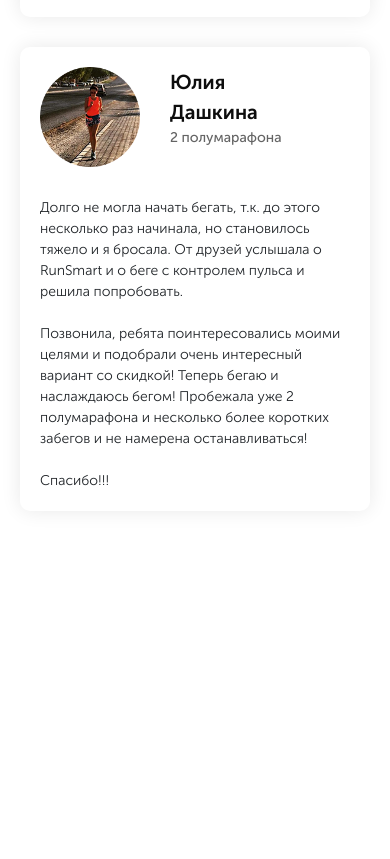
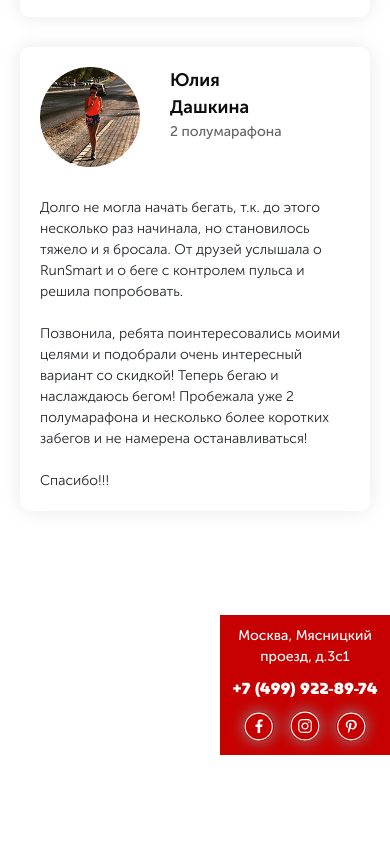
Before and after one commit to vulGUN/RunSmart_site_pratice, a website: page index.html in a window 390 px wide. Shown: the part 6607-7466 px from the top of the page. Before the commit the page ends 7166 px from the top, so only its background shows below. Drawn offline with nearby package versions, Linux system fonts and the light colour scheme.

Commit message:
345t4et54

```diff
--- a/index.html
+++ b/index.html
@@ -490,6 +490,45 @@
         </div>
       </div>
     </section>
+
+    <footer class="footer">
+      <!-- <div class="footer__map"></div> -->
+
+      <!-- гугл карта -->
+
+      <!-- <iframe
+        src="https://www.google.com/maps/embed?pb=!1m18!1m12!1m3!1d1232.6570693532226!2d37.6464585720679!3d55.76825164370765!2m3!1f0!2f0!3f0!3m2!1i1024!2i768!4f13.1!3m3!1m2!1s0x46b54a636edcd2ad%3A0x4c2ca101e2c8c617!2z0JzRj9GB0L3QuNGG0LrQuNC5INC_0YAt0LQsIDQvMywg0JzQvtGB0LrQstCwLCAxMDcwNzg!5e0!3m2!1sru!2sru!4v1643913502487!5m2!1sru!2sru"
+        width="100%"
+        height="630"
+        style="border: 0"
+        allowfullscreen=""
+        loading="lazy"
+      ></iframe> -->
+
+      <!-- яндекс карта -->
+
+      <!-- <iframe
+        src="https://yandex.ru/map-widget/v1/?um=constructor%3A22c25763710c154a12de8846804f0e2f384dd1dbed3e5246a480b9d72f1c1e84&amp;source=constructor"
+        width="100%"
+        height="630"
+        frameborder="0"
+      ></iframe> -->
+      <script
+        type="text/javascript"
+        charset="utf-8"
+        async
+        src="https://api-maps.yandex.ru/services/constructor/1.0/js/?um=constructor%3A22c25763710c154a12de8846804f0e2f384dd1dbed3e5246a480b9d72f1c1e84&amp;width=100%25&amp;height=100%&amp;lang=ru_RU&amp;scroll=false"
+      ></script>
+      <div class="footer__info">
+        <address class="footer__addr">Москва, Мясницкий проезд, д.3с1</address>
+        <a href="tel:+74999228974" class="footer__phone">+7 (499) 922-89-74</a>
+        <div class="footer__social">
+          <a href="#" class="footer__social-item"> <img src="icons/social/fb.svg" alt="facebook" /> </a>
+          <a href="#" class="footer__social-item"> <img src="icons/social/instagram.svg" alt="instagram" /> </a>
+          <a href="#" class="footer__social-item"> <img src="icons/social/pinterest.svg" alt="pinterest" /> </a>
+        </div>
+      </div>
+    </footer>
     <!-- <script type="text/javascript" src="https://code.jquery.com/jquery-1.11.0.min.js"></script>
     <script type="text/javascript" src="https://code.jquery.com/jquery-migrate-1.2.1.min.js"></script>
     <script src="js/slick.min.js"></script> -->
--- a/sass/base/_media.scss
+++ b/sass/base/_media.scss
@@ -69,6 +69,31 @@
   .reviews {
     &__img {
       width: 130px;
+    }
+  }
+  .footer {
+    height: 500px;
+    &__info {
+      padding: 20px;
+      height: 175px;
+      max-width: 300px;
+    }
+    &__addr {
+      margin-bottom: 20px;
+      font-size: 16px;
+    }
+    &__phone {
+      font-size: 18px;
+    }
+    &__social {
+      margin-top: 20px;
+    }
+    &__social-item {
+      margin: 0 8px;
+      text-decoration: none;
+      img {
+        width: 40px;
+      }
     }
   }
 }
@@ -201,6 +226,9 @@
     &__wrap-right {
       margin-left: 30px;
     }
+    &__title {
+      font-size: 18px;
+    }
     &__descr {
       display: none;
     }
@@ -210,6 +238,35 @@
       margin-top: 30px;
       font-weight: 300;
       font-size: 14px;
+    }
+  }
+  .footer {
+    height: 400px;
+    &__info {
+      left: auto;
+      right: 0;
+      top: 50%;
+      transform: translateY(-50%);
+      padding: 10px;
+      height: 140px;
+      max-width: 200px;
+    }
+    &__addr {
+      margin-bottom: 10px;
+      font-size: 14px;
+    }
+    &__phone {
+      font-size: 16px;
+    }
+    &__social {
+      margin-top: 10px;
+    }
+    &__social-item {
+      margin: 0 6px;
+      text-decoration: none;
+      img {
+        width: 30px;
+      }
     }
   }
 }
@@ -311,6 +368,16 @@
       padding: 20px 20px;
     }
   }
+  .footer {
+    height: 300px;
+    &__info {
+      top: 42%;
+      // transform: translateY(-50%);
+      padding: 10px 5px;
+      height: 140px;
+      max-width: 170px;
+    }
+  }
 }
 
 @media (max-width: 440px) {
--- /dev/null
+++ b/sass/bloks/_footer.scss
@@ -0,0 +1,49 @@
+.footer {
+  height: 630px;
+  position: relative;
+  &__info {
+    padding: 50px 69px 60px 69px;
+    position: absolute;
+    top: 0;
+    left: 50%;
+    transform: translateX(-50%);
+    max-width: 460px;
+    height: 270px;
+    background-color: $main-color;
+  }
+  &__addr {
+    margin-bottom: 36px;
+    font-weight: 500;
+    font-size: 19px;
+    text-align: center;
+    color: #ffffff;
+  }
+  &__phone {
+    display: block;
+    font-weight: 900;
+    font-size: 20px;
+    text-align: center;
+    color: #ffffff;
+    text-decoration: none;
+    &:hover {
+      color: #ffffff;
+    }
+  }
+  &__social {
+    text-align: center;
+    margin-top: 30px;
+  }
+  &__social-item {
+    margin: 0 13px;
+    text-decoration: none;
+    img {
+      border-radius: 100%;
+      transition: 0.15s all linear;
+      box-shadow: 0 0 15px rgb(136, 136, 136);
+
+      &:hover {
+        filter: drop-shadow(0 0 5px rgb(66, 66, 66));
+      }
+    }
+  }
+}
--- a/sass/style.scss
+++ b/sass/style.scss
@@ -19,4 +19,5 @@
 @import 'bloks/carousel';
 @import 'bloks/catalog';
 @import 'bloks/rewiews';
+@import 'bloks/footer';
 @import 'base/media';
```
Also changed, not shown: css/style.min.css.
